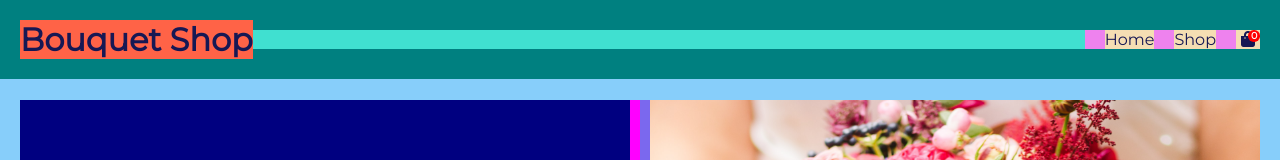
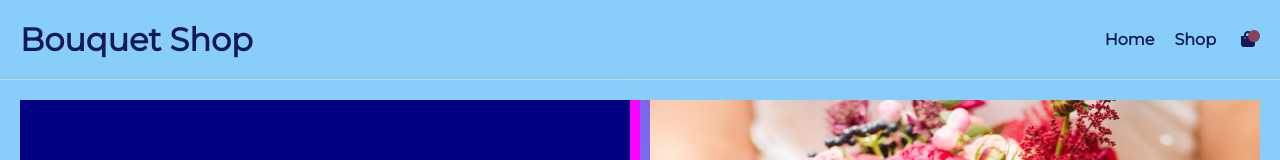
Before and after one commit to fernanda-veiga/shopping-cart, a React (Create React App) app: page / in a window 1280 px wide. Shown: the top 160 px of the page. Built offline with nearby package versions, Linux system fonts and the light colour scheme.

Commit message:
Added a header component and added styling to it.

```diff
--- a/src/components/Header.js
+++ b/src/components/Header.js
@@ -2,7 +2,7 @@ import React from "react";
 import { Link } from "react-router-dom";
 import "../styles/Header.css";
 
-function Header() {
+function Header(props) {
   return (
     <header>
       <div className="navbar">
@@ -24,10 +24,10 @@ function Header() {
             <li>
               <div className="cart">
                 <div className="cart-icon">
-                  <i class="fas fa-shopping-bag"></i>
+                  <i className="fas fa-shopping-bag"></i>
                 </div>
                 <div className="cart-number">
-                  <p>0</p>
+                  <p>{props.cartQuantity}</p>
                 </div>
               </div>
             </li>
--- a/src/styles/Header.css
+++ b/src/styles/Header.css
@@ -1,47 +1,48 @@
 header {
-  background-color: steelblue;
   top: 0;
   position: fixed;
   width: 100%;
 }
 
 .navbar {
-  background-color: teal;
   max-width: 1300px;
   margin: auto;
   padding: 20px;
   display: flex;
   align-items: center;
+  border-bottom: 1px solid lightgray;
 }
 
 .logo h1 {
-  background-color: tomato;
   color: #161854;
   font-family: "Montserrat", sans-serif;
 }
 
 nav {
-  background-color: turquoise;
   flex-grow: 1;
   text-align: right;
 }
 
 nav ul {
-  background-color: violet;
   display: inline-block;
   list-style: none;
 }
 
 nav ul li {
-  background-color: wheat;
   display: inline-block;
   margin-left: 20px;
   font-family: "Montserrat", sans-serif;
+  font-weight: 700;
 }
 
 nav ul .link {
   text-decoration: none;
   color: #161854;
+  transition: all 0.3s ease-in;
+}
+
+nav ul .link:hover {
+  color: #894357;
 }
 
 .cart {
@@ -54,7 +55,7 @@ nav ul .link {
 }
 
 .cart-number {
-  background-color: red;
+  background-color: #894357;
   width: 1.2em;
   height: 1.2em;
   border-radius: 50%;
```
